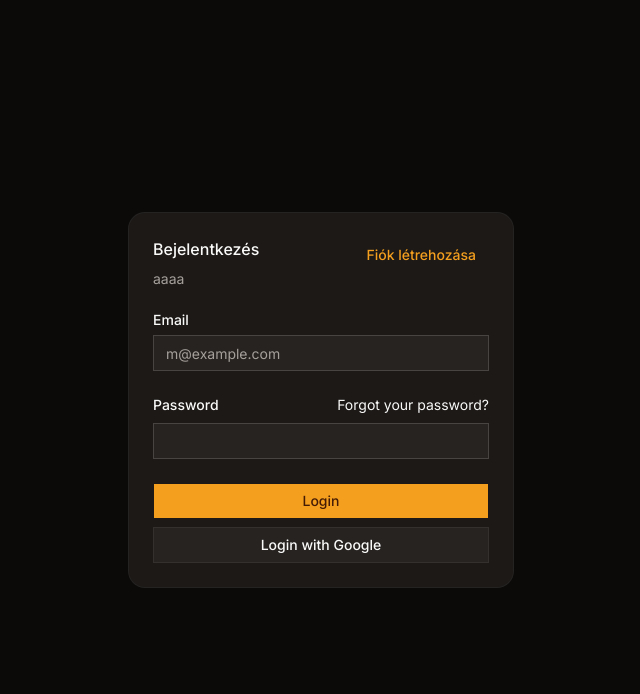
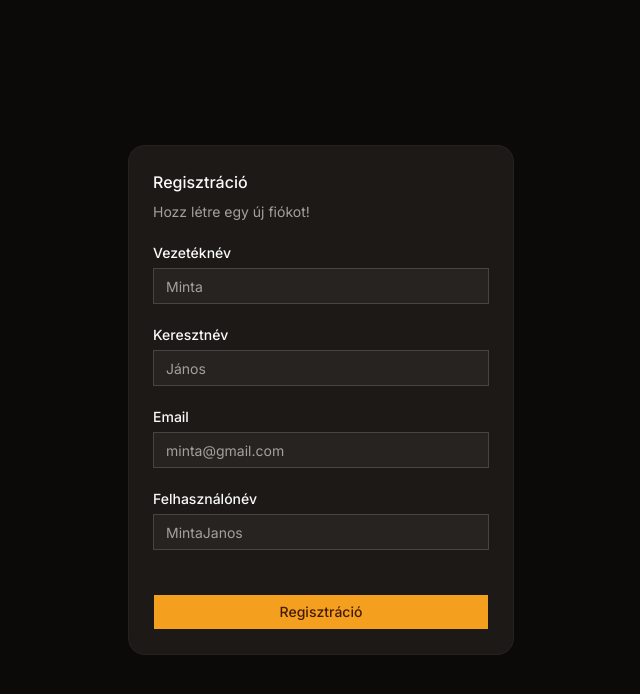
Before and after one commit to libnotix/frontend, a Next.js app: page /accountcreate in a window 1280 px wide. Shown: the top 694 px of the page, without its empty margins (319-959 px from the left). Built offline with nearby package versions, Linux system fonts and the light colour scheme.

Commit message:
loginpage authentication in progress

```diff
--- a/app/accountcreate/page.tsx
+++ b/app/accountcreate/page.tsx
@@ -1,6 +1,7 @@
+"use client";
 
-import { memo } from 'react';
-import { Button } from "@/components/ui/button"
+import { memo } from "react";
+import { Button } from "@/components/ui/button";
 import {
   Card,
   CardAction,
@@ -9,58 +10,97 @@
   CardFooter,
   CardHeader,
   CardTitle,
-} from "@/components/ui/card"
-import { Input } from "@/components/ui/input"
-import { Label } from "@/components/ui/label"
+} from "@/components/ui/card";
+import { Input } from "@/components/ui/input";
+import { Label } from "@/components/ui/label";
+import { useRouter } from "next/navigation";
+import { useForm, SubmitHandler } from "react-hook-form";
+
+type Inputs = {
+  username: string;
+  email: string;
+  firstName: string;
+  lastName: string;
+};
 
 const CreateAccount = () => {
+  const router = useRouter();
+  const { register, handleSubmit } = useForm<Inputs>();
+  const onSubmit: SubmitHandler<Inputs> = async (data) => {
+    try {
+      await handleRegister(data);
+      router.push("/login");
+    } catch (err) {
+      console.error(err);
+    }
+  };
+
+  const handleRegister = async (data: Inputs) => {
+    const response = await fetch(
+      "https://unshrewish-mason-navigational.ngrok-free.dev/auth/register",
+      {
+        method: "POST",
+        headers: { "Content-Type": "application/json" },
+        body: JSON.stringify(data),
+      },
+    );
+    console.log(response);
+  };
+
   return (
-    <div className='container flex items-center justify-center mx-auto h-full rounded-[1rem]'>
+    <div className="container flex items-center justify-center mx-auto h-full rounded-[1rem]">
       <Card className="w-full max-w-sm rounded-[1rem]">
         <CardHeader>
-          <CardTitle>Bejelentkezés</CardTitle>
-          <CardDescription>
-        aaaa
-    </CardDescription>
-          <CardAction>
-            <Button variant="link">Fiók létrehozása</Button>
-          </CardAction>
+          <CardTitle>Regisztráció</CardTitle>
+          <CardDescription>Hozz létre egy új fiókot!</CardDescription>
         </CardHeader>
         <CardContent>
-          <form>
+          <form onSubmit={handleSubmit(onSubmit)}>
             <div className="flex flex-col gap-6">
+              <div className="grid gap-2">
+                <Label htmlFor="lastName">Vezetéknév</Label>
+                <Input
+                  id="lastName"
+                  type="text"
+                  placeholder="Minta"
+                  {...register("lastName")}
+                />
+              </div>
+              <div className="grid gap-2">
+                <Label htmlFor="firstName">Keresztnév</Label>
+                <Input
+                  id="firstName"
+                  type="text"
+                  placeholder="János"
+                  {...register("firstName")}
+                />
+              </div>
               <div className="grid gap-2">
                 <Label htmlFor="email">Email</Label>
                 <Input
                   id="email"
                   type="email"
-                  placeholder="m@example.com"
-                  required
+                  placeholder="minta@gmail.com"
+                  {...register("email")}
                 />
               </div>
               <div className="grid gap-2">
-                <div className="flex items-center">
-                  <Label htmlFor="password">Password</Label>
-                  <a
-                    href="#"
-                    className="ml-auto inline-block text-sm underline-offset-4 hover:underline"
-                  >
-                    Forgot your password?
-                  </a>
-                </div>
-                <Input id="password" type="password" required />
+                <Label htmlFor="username">Felhasználónév</Label>
+                <Input
+                  id="username"
+                  type="text"
+                  placeholder="MintaJanos"
+                  {...register("username")}
+                />
+              </div>
+              <div className="gap-2 mt-5">
+                <Button type="submit" className="w-full">
+                  Regisztráció
+                </Button>
               </div>
             </div>
           </form>
         </CardContent>
-        <CardFooter className="flex-col gap-2">
-          <Button type="submit" className="w-full">
-            Login
-          </Button>
-          <Button variant="outline" className="w-full">
-            Login with Google
-          </Button>
-        </CardFooter>
       </Card>
     </div>
   );
--- a/app/createaccount/page.tsx
+++ /dev/null
@@ -1,110 +0,0 @@
-
-"use client";
-
-import { memo } from "react";
-import { Button } from "@/components/ui/button";
-import {
-  Card,
-  CardAction,
-  CardContent,
-  CardDescription,
-  CardFooter,
-  CardHeader,
-  CardTitle,
-} from "@/components/ui/card";
-import { Input } from "@/components/ui/input";
-import { Label } from "@/components/ui/label";
-import { useRouter } from "next/navigation";
-import { useForm, SubmitHandler } from "react-hook-form";
-
-type Inputs = {
-  username: string;
-  email: string;
-  firstName: string;
-  lastName: string;
-};
-
-const CreateAccount = () => {
-  const router = useRouter();
-  const { register, handleSubmit } = useForm<Inputs>();
-  const onSubmit: SubmitHandler<Inputs> = async (data) => {
-    try {
-      await handleRegister(data);
-      router.push("/login");
-    } catch (err) {
-      console.error(err);
-    }
-  };
-
-  const handleRegister = async (data: Inputs) => {
-    const response = await fetch(
-      "https://unshrewish-mason-navigational.ngrok-free.dev/auth/register",
-      {
-        method: "POST",
-        headers: { "Content-Type": "application/json" },
-        body: JSON.stringify(data),
-      },
-    );
-    console.log(response);
-  };
-
-  return (
-    <div className="container flex items-center justify-center mx-auto h-full rounded-[1rem]">
-      <Card className="w-full max-w-sm rounded-[1rem]">
-        <CardHeader>
-          <CardTitle>Regisztráció</CardTitle>
-          <CardDescription>Hozz létre egy új fiókot!</CardDescription>
-        </CardHeader>
-        <CardContent>
-          <form onSubmit={handleSubmit(onSubmit)}>
-            <div className="flex flex-col gap-6">
-              <div className="grid gap-2">
-                <Label htmlFor="lastName">Vezetéknév</Label>
-                <Input
-                  id="lastName"
-                  type="text"
-                  placeholder="Minta"
-                  {...register("lastName")}
-                />
-              </div>
-              <div className="grid gap-2">
-                <Label htmlFor="firstName">Keresztnév</Label>
-                <Input
-                  id="firstName"
-                  type="text"
-                  placeholder="János"
-                  {...register("firstName")}
-                />
-              </div>
-              <div className="grid gap-2">
-                <Label htmlFor="email">Email</Label>
-                <Input
-                  id="email"
-                  type="email"
-                  placeholder="minta@gmail.com"
-                  {...register("email")}
-                />
-              </div>
-              <div className="grid gap-2">
-                <Label htmlFor="username">Felhasználónév</Label>
-                <Input
-                  id="username"
-                  type="text"
-                  placeholder="MintaJanos"
-                  {...register("username")}
-                />
-              </div>
-              <div className="gap-2 mt-5">
-                <Button type="submit" className="w-full">
-                  Regisztráció
-                </Button>
-              </div>
-            </div>
-          </form>
-        </CardContent>
-      </Card>
-    </div>
-  );
-};
-
-export default memo(CreateAccount);
--- a/app/login/page.tsx
+++ b/app/login/page.tsx
@@ -15,7 +15,6 @@
 import { Label } from "@/components/ui/label";
 import Link from "next/link";
 import { useForm, Resolver } from "react-hook-form";
-import { useRouter } from "next/navigation";
 
 type FormValues = {
   email: string;
@@ -46,8 +45,6 @@
 
 const LoginPage = () => {
   const { register, handleSubmit, formState: { errors } } = useForm<FormValues>({ resolver });
-
-  const router = useRouter();
 
   const onSubmit = async ({ email }: FormValues) => {
     const res = await fetch("https://unshrewish-mason-navigational.ngrok-free.dev/auth/login/start", {
```
Also changed, not shown: package.json (+5 -5 lines), 1 other file (tests, documents, lock files or other folders).
